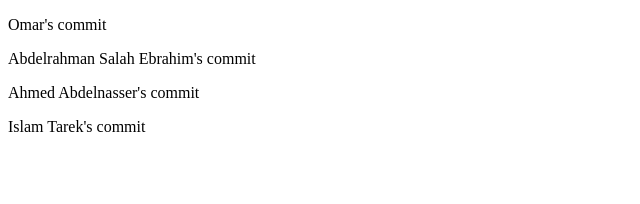
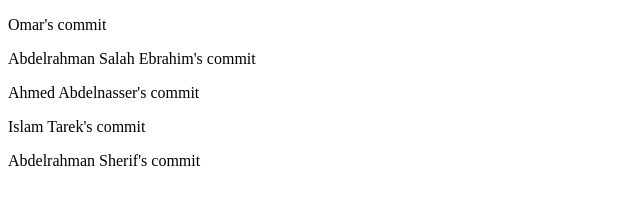
Before and after one commit to OmarMohammedFoad/GitLab, a plain HTML site: page index.html in a window 1280 px wide. Shown: the whole page, without its empty margins (0-640 px from the left). Drawn offline with Linux system fonts and the light colour scheme.

Commit message:
UPDATE:collaborator name list

```diff
--- a/index.html
+++ b/index.html
@@ -10,6 +10,6 @@
     <p>Abdelrahman Salah Ebrahim's commit</p>
     <p>Ahmed Abdelnasser's commit</p>
     <p>Islam Tarek's commit</p>
-
+    <p>Abdelrahman Sherif's commit</p>
   </body>
 </html>
```
